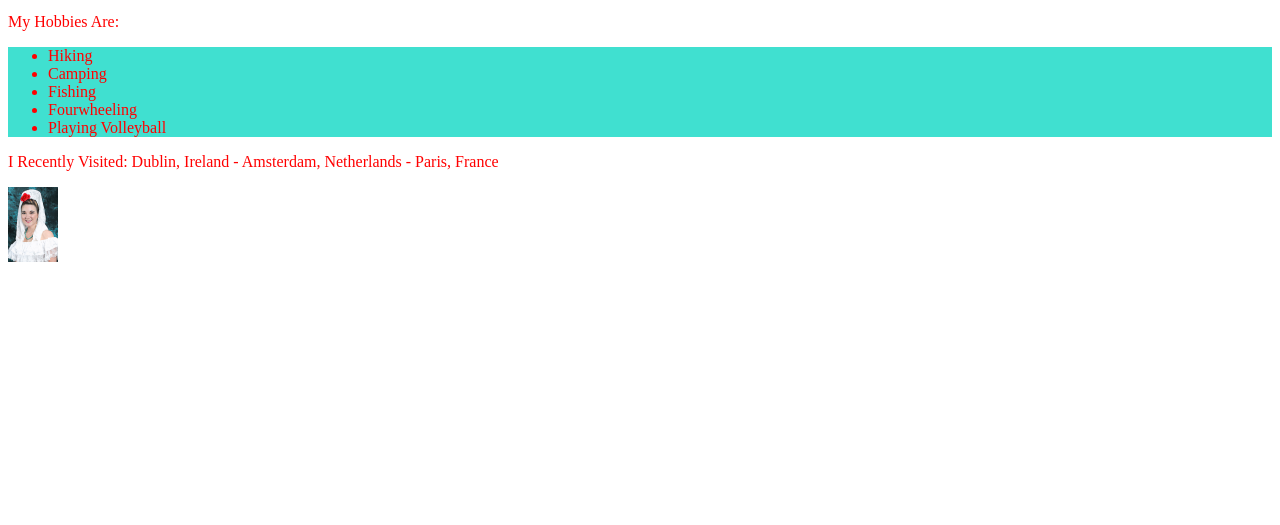
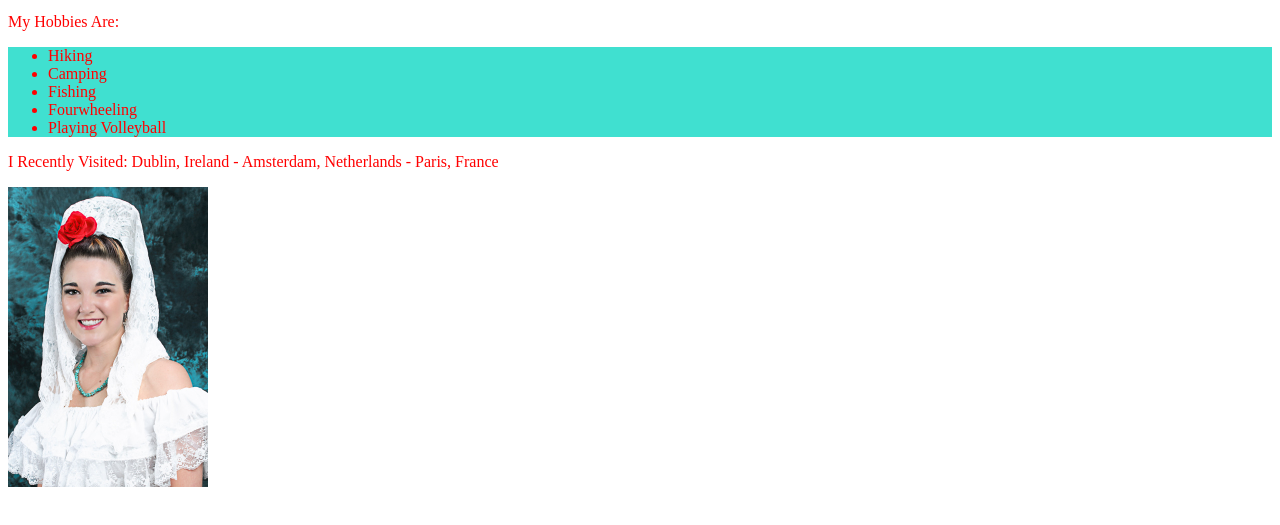
Before and after one commit to nlovato/about--natasha, a plain HTML site: page index.html in a window 1280 px wide. Shown: the part 101-626 px from the top of the page. Drawn offline with Linux system fonts and the light colour scheme.

Commit message:
adjusted image size

```diff
--- a/index.html
+++ b/index.html
@@ -21,4 +21,4 @@
 	<p>I Recently Visited: Dublin, Ireland - Amsterdam, Netherlands - Paris, France</p>
 
 </body>
-<img src="UNADJUSTEDNONRAW_thumb_2.jpg" width="50" alt=" Santa Fe Fiesta contestant"/>
+<img src="UNADJUSTEDNONRAW_thumb_2.jpg" width="200" alt=" Santa Fe Fiesta contestant"/>
```
